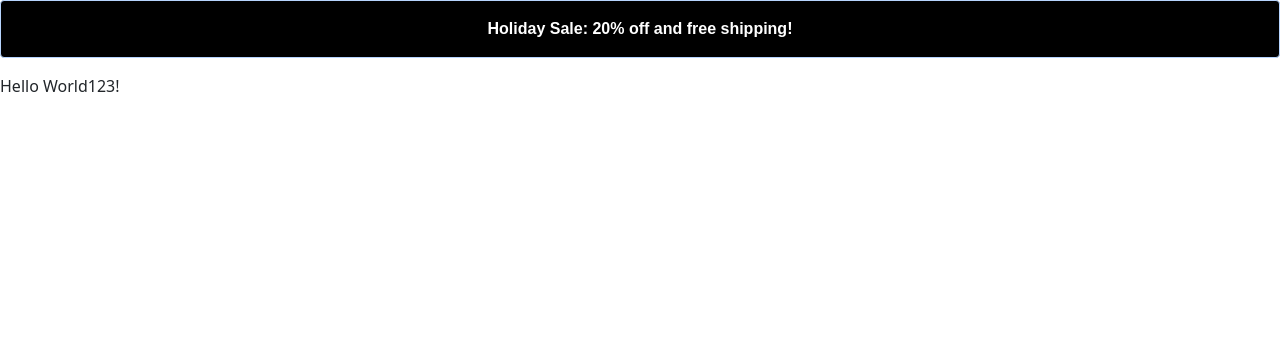
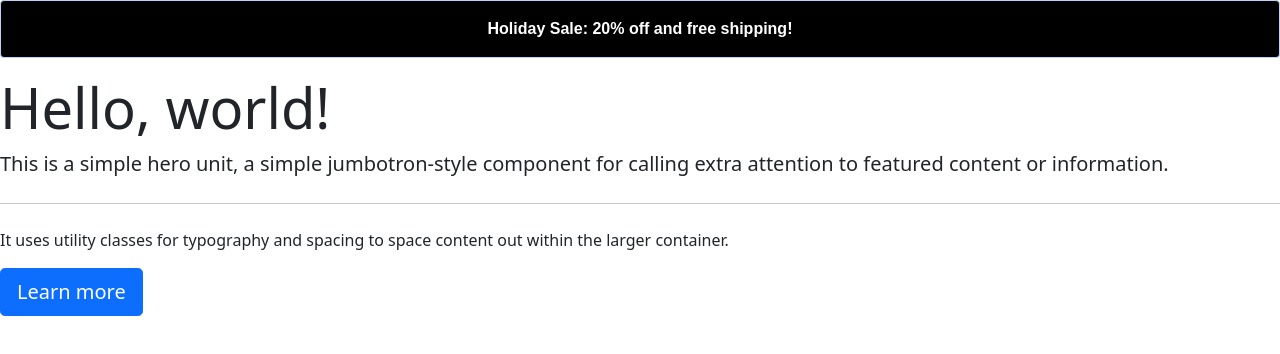
Before and after one commit to arossi1262/Soulestial-Circles-Landing-Page, a plain HTML site: page index.html in a window 1280 px wide. Drawn offline with nearby package versions, Linux system fonts and the light colour scheme.

Commit message:
added jumbotron

```diff
--- a/index.html
+++ b/index.html
@@ -9,8 +9,15 @@
 <body>
     <div class="alert alert-primary" role="alert">
         Holiday Sale: 20% off and free shipping!
-      </div>
-    <p>Hello World123!<p>
-<script src="https://cdn.jsdelivr.net/npm/bootstrap@5.0.0-beta1/dist/js/bootstrap.bundle.min.js" integrity="sha384-ygbV9kiqUc6oa4msXn9868pTtWMgiQaeYH7/t7LECLbyPA2x65Kgf80OJFdroafW" crossorigin="anonymous"></script>
+    </div>
+      <div class="jumbotron">
+        <h1 class="display-4">Hello, world!</h1>
+        <p class="lead">This is a simple hero unit, a simple jumbotron-style component for calling extra attention to featured content or information.</p>
+        <hr class="my-4">
+        <p>It uses utility classes for typography and spacing to space content out within the larger container.</p>
+        <p class="lead">
+          <a class="btn btn-primary btn-lg" href="#" role="button">Learn more</a>
+        </p>
+      </div><script src="https://cdn.jsdelivr.net/npm/bootstrap@5.0.0-beta1/dist/js/bootstrap.bundle.min.js" integrity="sha384-ygbV9kiqUc6oa4msXn9868pTtWMgiQaeYH7/t7LECLbyPA2x65Kgf80OJFdroafW" crossorigin="anonymous"></script>
 </body>
 </html>
```
Also changed, not shown: 1 other file.
